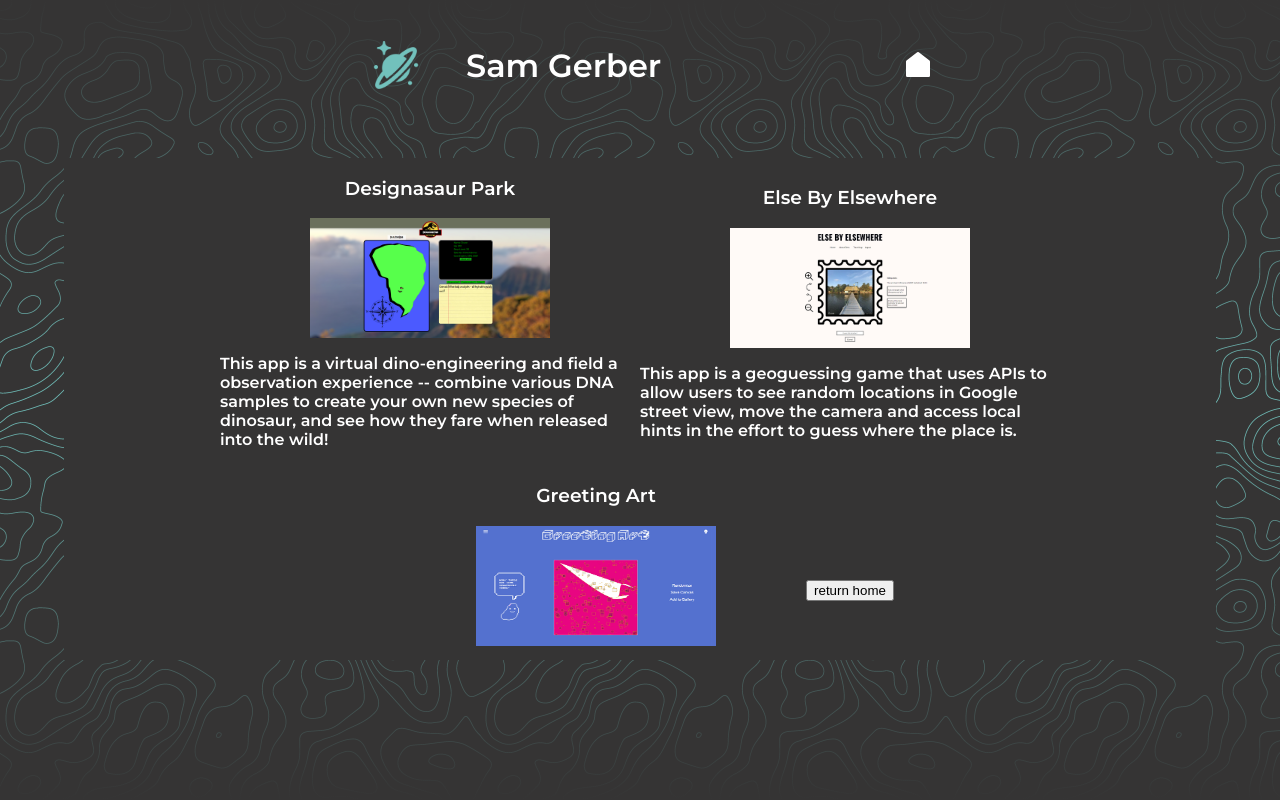
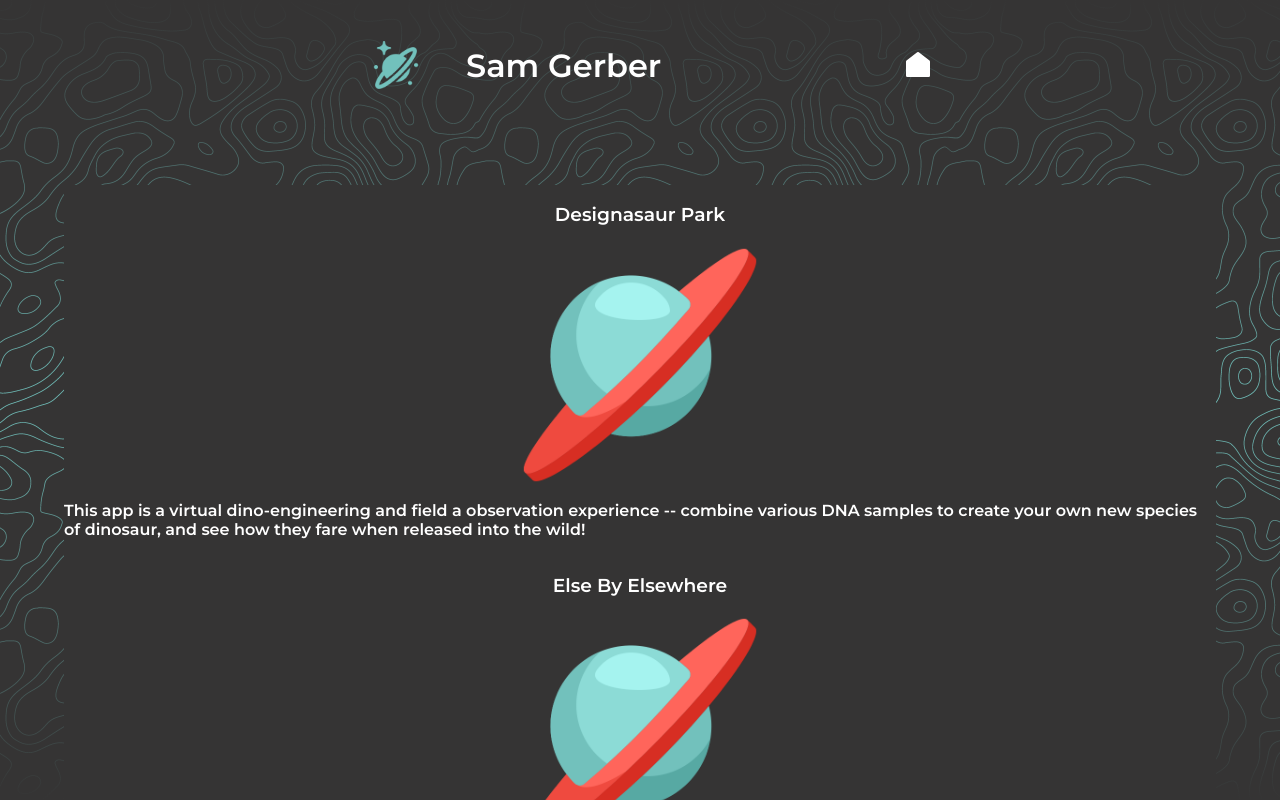
Before and after one commit to sgerpdx/pop-signpost, a Next.js app: page /projects in a window 1280 px wide. Built offline with nearby package versions, Linux system fonts and the light colour scheme; a web font is replaced by a local one.

Commit message:
custom scrollbard added to project page

```diff
--- a/pages/projects.jsx
+++ b/pages/projects.jsx
@@ -7,9 +7,9 @@ import { RiHomeFill } from "react-icons/ri";
 import ReturnHome from "../components/navigation/returnHome";
 
 // individual project screencaps:
-import DesignasaurImage from "../public/proj_designasaur-park_640x320.png";
-import ElseImage from "../public/proj_else-by-elsewhere_640x320.png";
-import GreetingImage from "../public/proj_greeting-art_640x320.png";
+import DesignasaurImage from "../public/saturn-3d.png";
+import ElseImage from "../public/saturn-3d.png";
+import GreetingImage from "../public/saturn-3d.png";
 
 export default function Projects() {
   const handleNavChange = () => {
@@ -31,7 +31,7 @@ export default function Projects() {
               src={DesignasaurImage}
               alt="screenshot of designasaur park app"
               width="240"
-              height="120"
+              height="240"
             />
             <p>
               This app is a virtual dino-engineering and field a observation
@@ -46,7 +46,7 @@ export default function Projects() {
               src={ElseImage}
               alt="screenshot of designasaur park app"
               width="240"
-              height="120"
+              height="240"
             />
             <p>
               This app is a geoguessing game that uses APIs to allow users to
@@ -60,7 +60,7 @@ export default function Projects() {
               src={GreetingImage}
               alt="screenshot of designasaur park app"
               width="240"
-              height="120"
+              height="240"
             />
             <p>
               This app combines a random art generator, AWS-powered gallery and
--- a/styles/Home.module.css
+++ b/styles/Home.module.css
@@ -10,6 +10,7 @@
   /* padding: 0 2rem; */
   /* background-color: rgb(53, 52, 52); */
   color: white;
+  /* overflow: hidden; */
 }
 
 /* custom styling for pop-signpost layout */
@@ -42,6 +43,7 @@
   flex-wrap: wrap;
   justify-content: center;
   align-items: center;
+  overflow: visible;
 }
 
 .middleRow {
--- a/styles/Projects.module.css
+++ b/styles/Projects.module.css
@@ -10,6 +10,7 @@
   /* padding: 0 2rem; */
   /* background-color: rgb(53, 52, 52); */
   color: white;
+  overflow: hidden;
 }
 
 /* custom styling for pop-signpost layout */
@@ -58,12 +59,30 @@
   overflow: auto;
 }
 
+.projectScrollArea::-webkit-scrollbar {
+  width: 10px;
+}
+
+.projectScrollArea::-webkit-scrollbar-track {
+  background: rgb(53, 52, 52);
+}
+
+.projectScrollArea::-webkit-scrollbar-thumb {
+  background: #71c0bb;
+}
+
+.projectScrollArea::-webkit-scrollbar-thumb:hover {
+  border: solid 1px coral;
+}
+
+.projectScrollArea::-webkit-scrollbar-thumb:active {
+  background: #94e2dd;
+}
+
 .contentScrollArea {
   display: flex;
   flex-direction: column;
   flex-wrap: wrap;
   justify-content: flex-start;
   align-items: center;
-  width: 420px;
-  overflow: auto;
 }
--- a/styles/globals.css
+++ b/styles/globals.css
@@ -13,6 +13,7 @@ body {
   /* background: linear-gradient(#3f87a6, #ebf8e1, #f69d3c); */
   background-color: rgb(53, 52, 52);
   font-family: "Montserrat", sans-serif;
+
   /* font-family: -apple-system, BlinkMacSystemFont, Segoe UI, Roboto, Oxygen,
     Ubuntu, Cantarell, Fira Sans, Droid Sans, Helvetica Neue, sans-serif; */
 }
```
